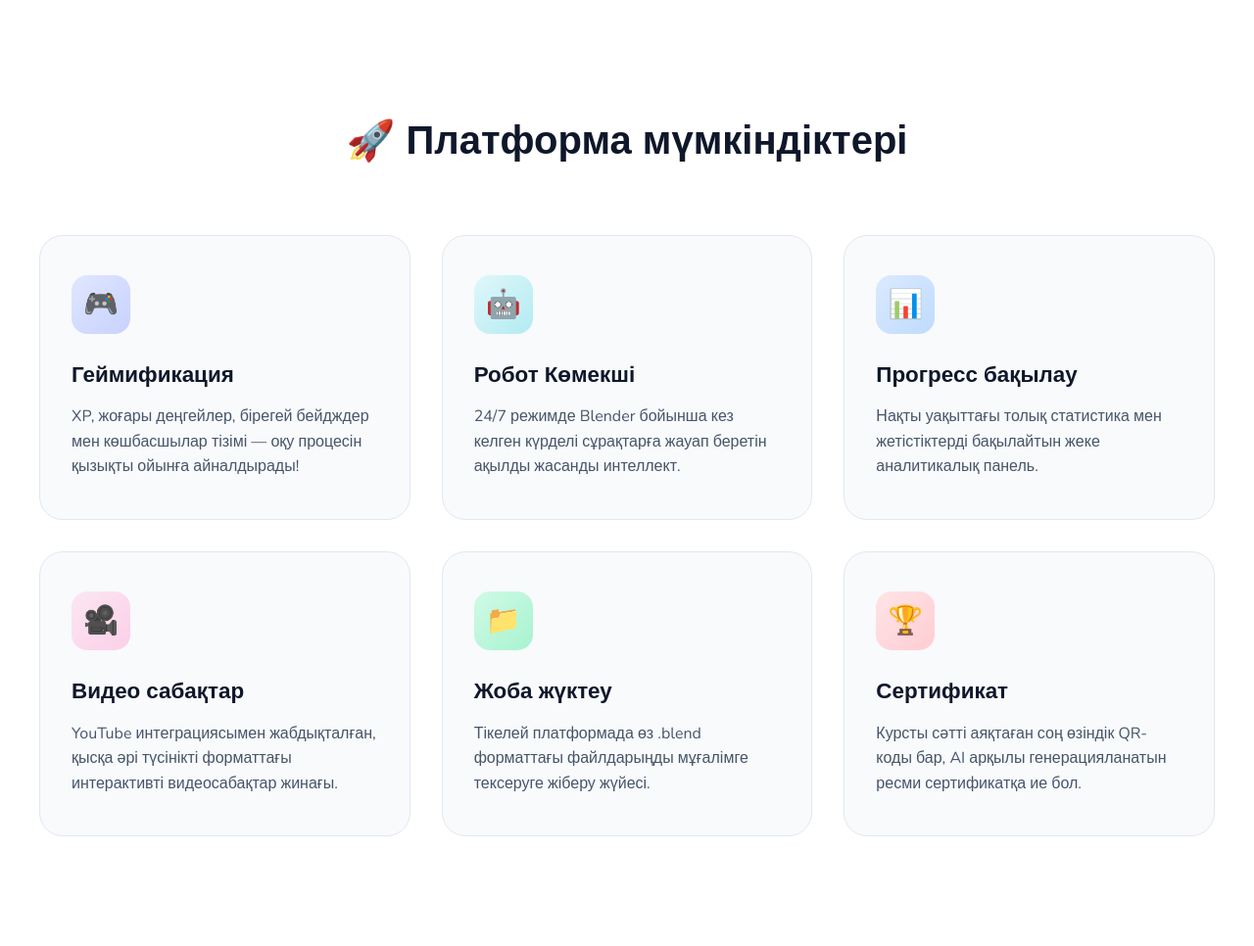
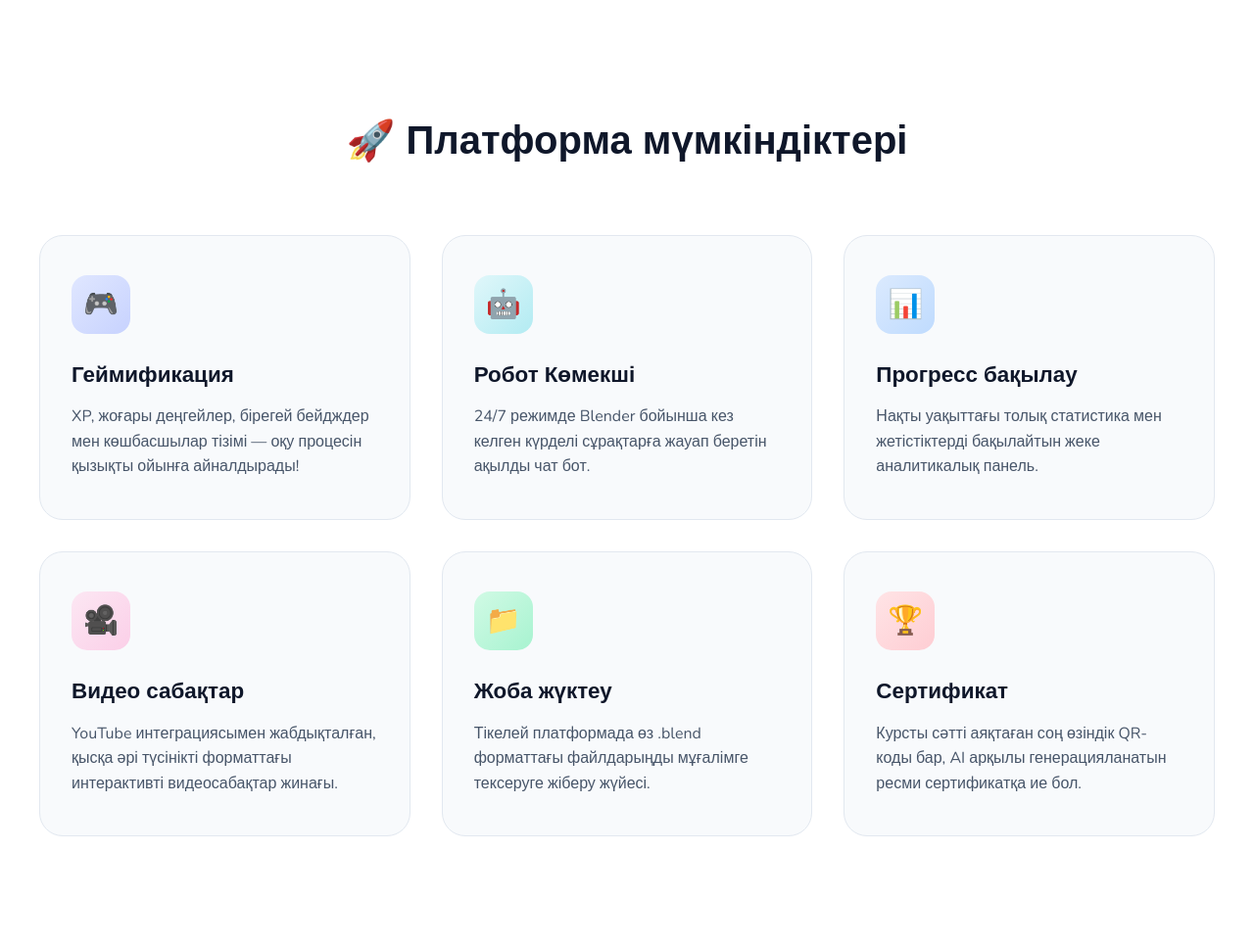
Before and after one commit to aliakbarovanurajym-cyber/BlenderEduu, a Flask app: template templates/index.html in a window 1280 px wide. Shown: the part 2133-3099 px from the top of the page at 98% size. Run offline with Flask 3, Linux system fonts and the light colour scheme; the template is opened without the code that fills it, so the values that code supplies are empty; some libraries are stand-ins or nearby versions.

Commit message:
index.html

```diff
--- a/templates/index.html
+++ b/templates/index.html
@@ -963,7 +963,7 @@
                 🤖
             </div>
             <h3>Робот Көмекші</h3>
-            <p>24/7 режимде Blender бойынша кез келген күрделі сұрақтарға жауап беретін ақылды жасанды интеллект.</p>
+            <p>24/7 режимде Blender бойынша кез келген күрделі сұрақтарға жауап беретін ақылды чат бот.</p>
         </div>
         <div class="feature-card">
             <div class="feature-icon" style="background: linear-gradient(135deg, #dbeafe, #bfdbfe); color: #1e40af;">
```
